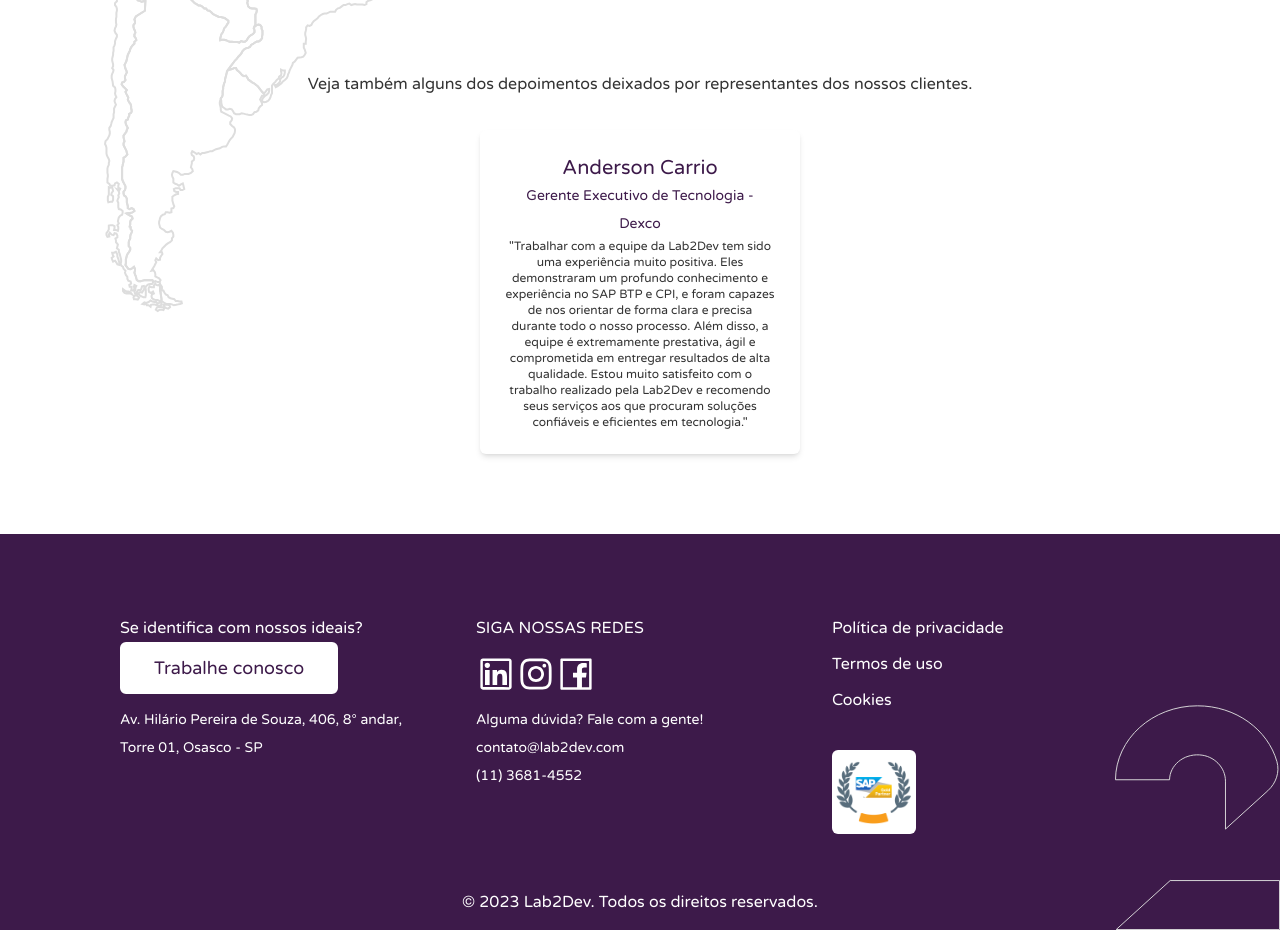
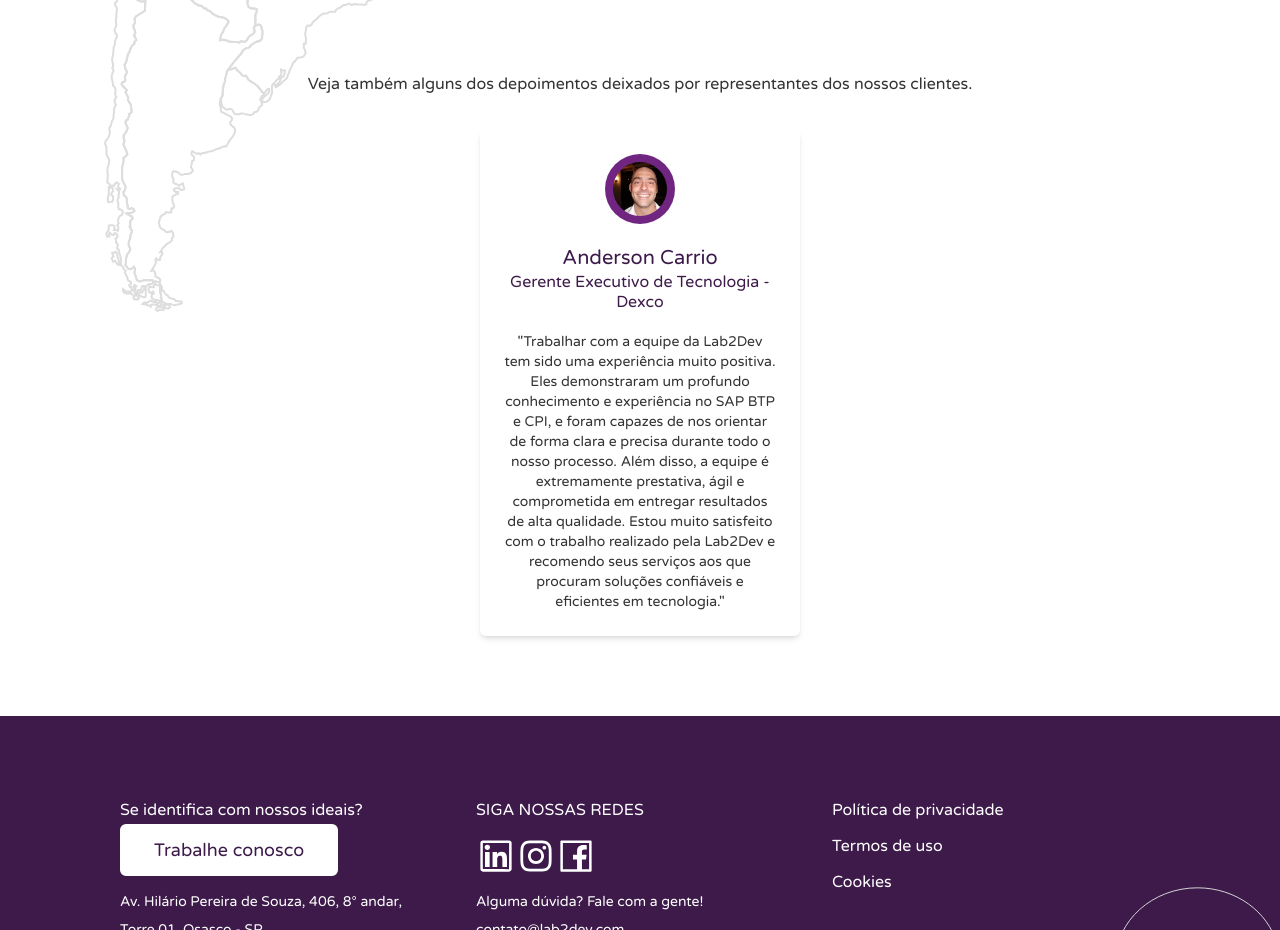
Before and after one commit to alexandrejuniorc/site-lab2dev, a Next.js app: page / in a window 1280 px wide. Shown: the part 1720-2650 px from the top of the page. Built offline with nearby package versions, Linux system fonts and the light colour scheme.

Commit message:
refactor: change strategy of testimonial component

```diff
--- /dev/null
+++ b/src/components/CardClientTestimonial.tsx
@@ -0,0 +1,34 @@
+import Image from "next/image";
+import React from "react";
+
+import AndersonCarrio from "../../public/clients/testimonial-clients/anderson-carrio.jpeg";
+
+export const CardClientTestimonial = () => {
+  return (
+    <div className="rounded-md shadow-md w-80 flex justify-around items-center flex-col p-6 bg-white">
+      <div className="bg-purple-100 w-[4.375rem] h-[4.375rem] border-8 border-purple-200/50 rounded-full">
+        <Image className="rounded-full" src={AndersonCarrio} alt="" />
+      </div>
+
+      <div className="flex flex-col">
+        <h1 className="font-normal text-20 leading-7 text-purple-300 not-italic mt-5">
+          Anderson Carrio
+        </h1>
+        <p className="font-normal text-16 leading-5 text-purple-300 not-italic">
+          Gerente Executivo de Tecnologia - Dexco
+        </p>
+      </div>
+
+      <p className="font-normal text-14 leading-5 text-gray-800 not-italic mt-5">
+        {`"`}Trabalhar com a equipe da Lab2Dev tem sido uma experiência muito
+        positiva. Eles demonstraram um profundo conhecimento e experiência no
+        SAP BTP e CPI, e foram capazes de nos orientar de forma clara e precisa
+        durante todo o nosso processo. Além disso, a equipe é extremamente
+        prestativa, ágil e comprometida em entregar resultados de alta
+        qualidade. Estou muito satisfeito com o trabalho realizado pela Lab2Dev
+        e recomendo seus serviços aos que procuram soluções confiáveis e
+        eficientes em tecnologia.{`"`}
+      </p>
+    </div>
+  );
+};
--- a/src/pages/index.tsx
+++ b/src/pages/index.tsx
@@ -1,6 +1,7 @@
 import Image from "next/image";
 
 import { Button } from "@/components/Button";
+import { CardClientTestimonial } from "@/components/CardClientTestimonial";
 import CardTrophieMobile from "@/components/Carrousel/CardTrophieMobile";
 import { Clients } from "@/components/Carrousel/Clients";
 
@@ -111,25 +112,7 @@ export default function Home() {
         </div>
 
         <div className="w-full mt-8 flex justify-center">
-          <div className="rounded-md shadow-md w-80 flex justify-around items-center flex-col p-6 bg-white">
-            <h1 className="font-normal text-20 leading-7 text-purple-300 not-italic">
-              Anderson Carrio
-            </h1>
-            <p className="font-normal text-14 leading-7 text-purple-300 not-italic">
-              Gerente Executivo de Tecnologia - Dexco
-            </p>
-
-            <p className="font-normal text-12 leading-4 text-gray-800 not-italic">
-              {`"`}Trabalhar com a equipe da Lab2Dev tem sido uma experiência
-              muito positiva. Eles demonstraram um profundo conhecimento e
-              experiência no SAP BTP e CPI, e foram capazes de nos orientar de
-              forma clara e precisa durante todo o nosso processo. Além disso, a
-              equipe é extremamente prestativa, ágil e comprometida em entregar
-              resultados de alta qualidade. Estou muito satisfeito com o
-              trabalho realizado pela Lab2Dev e recomendo seus serviços aos que
-              procuram soluções confiáveis e eficientes em tecnologia.{`"`}
-            </p>
-          </div>
+          <CardClientTestimonial />
           {/*   <ClientFeedback />
           <ClientFeedbackMobile /> */}
         </div>
```
Also changed, not shown: public/clients/testimonial-clients/anderson-carrio.jpeg (added).
